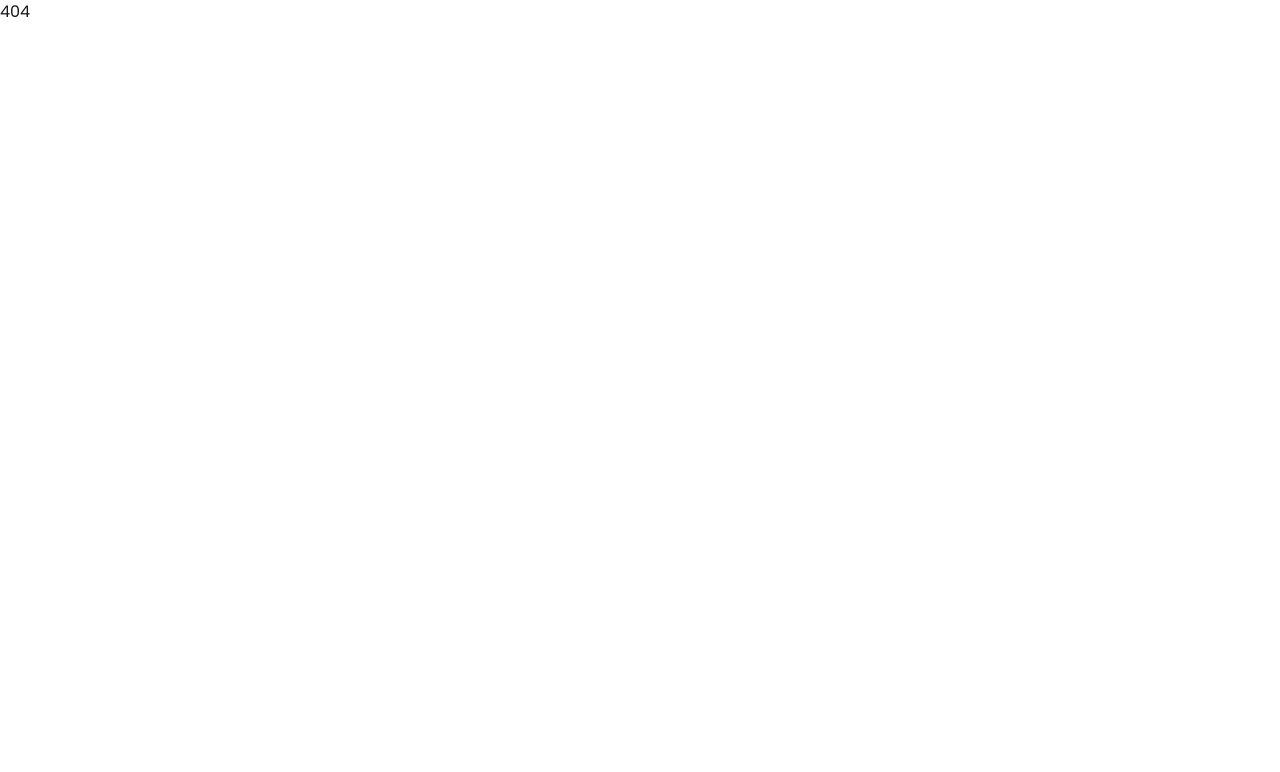
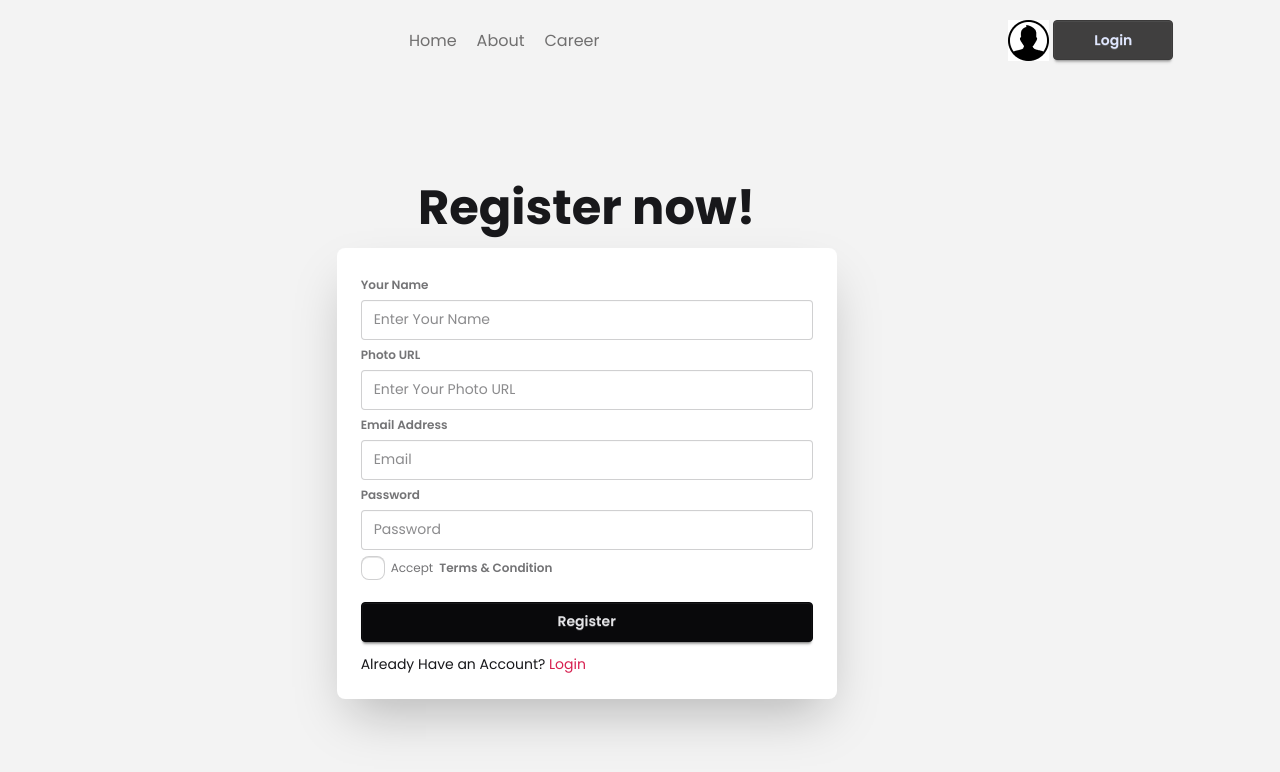
Before and after one commit to ahmed-1430/dragon-news-web-project, a React (Vite) app: page /auth/register in a window 1280 px wide. Shown: the top 772 px of the page. Built offline with nearby package versions, Linux system fonts and the light colour scheme; no server answers.

Commit message:
Register and logout function added

```diff
--- a/package.json
+++ b/package.json
@@ -11,6 +11,7 @@
   },
   "dependencies": {
     "date-fns": "^4.1.0",
+    "firebase": "^12.4.0",
     "react": "^19.1.1",
     "react-dom": "^19.1.1",
     "react-fast-marquee": "^1.6.5",
--- a/src/Components/HomeLayout/LeftAside.jsx
+++ b/src/Components/HomeLayout/LeftAside.jsx
@@ -3,7 +3,7 @@ import Category from '../Category';
 
 const LeftAside = () => {
     return (
-        <div>
+        <div className='sticky top-0'>
             <Suspense fallback={<span className="loading loading-dots loading-xl"></span>}>
             <Category></Category>
             </Suspense>
--- a/src/Components/NavBar.jsx
+++ b/src/Components/NavBar.jsx
@@ -1,19 +1,35 @@
-import React from 'react';
-import { NavLink } from 'react-router';
+import React, { use } from 'react';
+import { Link, NavLink } from 'react-router';
 import userIcon from "../assets/user.png"
+import { AuthContext } from '../Provider/AuthProvider';
 
 const NavBar = () => {
+    const {user, signOutUser} = use(AuthContext);
+    const handleLogout = ()=>{
+        console.log("User Trying to Logout")
+        signOutUser()
+        .then(()=>{
+            alert("Logout Successfully")
+        })
+        .catch(()=>{
+            alert("Error to Logged You Out")
+        })
+    }
     return (
-        <div className='flex justify-between items-center my-5'>
-            <div></div>
-            <div className='nav flex gap-4 text-accent'>
+        <div className='flex justify-between items-center py-5'>
+            <div>{user&& user.email}</div>
+            <div className='nav flex gap-5 text-accent'>
                 <NavLink to="/">Home</NavLink>
                 <NavLink to="/about">About</NavLink>
                 <NavLink to="/career">Career</NavLink>
             </div>
             <div className='login-btn flex gap-1'>
                 <img src={userIcon} alt="UserIcon" />
-                <button className='btn btn-primary px-10'>Login</button>
+                {
+                    user
+                    ?<button onClick={handleLogout} className='btn btn-primary px-10'>Logout</button>
+                    :<Link to="/auth/login" className='btn btn-primary px-10'>Login</Link>
+                }
             </div>
         </div>
     );
--- /dev/null
+++ b/src/FireBase/FireBase.init.js
@@ -0,0 +1,20 @@
+
+import { initializeApp } from "firebase/app";
+import { getAuth } from "firebase/auth";
+// TODO: Add SDKs for Firebase products that you want to use
+// https://firebase.google.com/docs/web/setup#available-libraries
+
+// Your web app's Firebase configuration
+const firebaseConfig = {
+  apiKey: "AIzaSyB9uElMYH35RDjc_WO8QSDiP_k_e5UuUUc",
+  authDomain: "dragon-news-web-project.firebaseapp.com",
+  projectId: "dragon-news-web-project",
+  storageBucket: "dragon-news-web-project.firebasestorage.app",
+  messagingSenderId: "144640489065",
+  appId: "1:144640489065:web:fdb25d237c3fc05ffb14f8"
+};
+
+// Initialize Firebase
+const app = initializeApp(firebaseConfig);
+
+export const auth = getAuth(app);
--- /dev/null
+++ b/src/Layouts/AuthLayout.jsx
@@ -0,0 +1,16 @@
+import React from 'react';
+import NavBar from '../Components/NavBar';
+import { Outlet } from 'react-router';
+
+const AuthLayout = () => {
+    return (
+        <div className='bg-[#f3f3f3]'>
+            <header className='w-11/12'>
+                <NavBar></NavBar>
+                <Outlet></Outlet>
+            </header>
+        </div>
+    );
+};
+
+export default AuthLayout;
--- /dev/null
+++ b/src/Pages/LoginPage.jsx
@@ -0,0 +1,38 @@
+import React from 'react';
+import { Link } from 'react-router';
+
+const LoginPage = () => {
+    const handleLogin= (e)=>{
+        e.preventDefault()
+        const form=e.target
+        const email = form.email.value
+        const password = form.password.value
+        console.log({email, password});
+    }
+    return (
+        <div className="hero bg-base-200 h-[90vh]">
+            <div className="hero-content flex-col">
+                <div className="text-center">
+                    <h1 className="text-5xl font-bold">Login now!</h1>
+                </div>
+                <div className="card bg-base-100 shadow-2xl">
+                    <div className="card-body lg:w-[500px]">
+                        <form onSubmit={handleLogin}>
+                            <fieldset className="fieldset">
+                            <label className="label">Email Address</label>
+                            <input type="email" name='email' className="input w-full" placeholder="Email" />
+                            <label className="label">Password</label>
+                            <input type="password" name='password' className="input w-full" placeholder="Password" />
+                            <div><a className="link link-hover">Forgot password?</a></div>
+                            <button className="btn btn-neutral mt-4">Login</button>
+                        </fieldset>
+                        </form>
+                        <p>Don't Have an Account?  <Link className={'text-secondary'} to="/auth/register">Register</Link></p>
+                    </div>
+                </div>
+            </div>
+        </div>
+    );
+};
+
+export default LoginPage;
--- /dev/null
+++ b/src/Pages/RegisterPage.jsx
@@ -0,0 +1,58 @@
+import React from 'react';
+import { Link, NavLink } from 'react-router';
+import { use } from 'react';
+import { AuthContext } from '../Provider/AuthProvider';
+
+const RegisterPage = () => {
+    const { createUser, setUser } = use(AuthContext)
+    const handleRegister = (e) => {
+        e.preventDefault()
+        console.log("Clicked")
+        const form = e.target;
+        const name = form.userName.value;
+        const photo = form.photoUrl.value;
+        const email = form.email.value;
+        const password = form.password.value;
+        console.log({ name, photo, email, password });
+        createUser(email, password)
+            .then(result => {
+                const user = result.user;
+                console.log(user)
+                setUser(user)
+            })
+
+    }
+    return (
+        <div className="hero bg-base-200 h-[90vh]">
+            <div className="hero-content flex-col">
+                <div className="text-center">
+                    <h1 className="text-5xl font-bold">Register now!</h1>
+                </div>
+                <div className="card bg-base-100 shadow-2xl">
+                    <div className="card-body lg:w-[500px]">
+                        <form onSubmit={handleRegister}>
+                            <fieldset className="fieldset">
+                                <label className="label font-semibold">Your Name</label>
+                                <input type="text" className="input w-full" name='userName' placeholder="Enter Your Name" />
+                                <label className="label font-semibold">Photo URL</label>
+                                <input type="text" className="input w-full" name='photoUrl' placeholder="Enter Your Photo URL" />
+                                <label className="label font-semibold">Email Address</label>
+                                <input type="email" className="input w-full" name='email' placeholder="Email" />
+                                <label className="label font-semibold">Password</label>
+                                <input type="password" className="input w-full" name='password' placeholder="Password" />
+                                <label className="label">
+                                    <input type="checkbox" className="checkbox" />
+                                    Accept <span className='font-semibold'>Terms & Condition</span>
+                                </label>
+                                <button type="submit" className="btn btn-neutral mt-4">Register</button>
+                            </fieldset>
+                        </form>
+                        <p>Already Have an Account?  <Link className={'text-secondary'} to="/auth/login">Login</Link></p>
+                    </div>
+                </div>
+            </div>
+        </div>
+    );
+};
+
+export default RegisterPage;
--- /dev/null
+++ b/src/Provider/AuthProvider.jsx
@@ -0,0 +1,37 @@
+import React, { createContext, useEffect, useState } from 'react';
+import { auth } from '../FireBase/FireBase.init';
+import { createUserWithEmailAndPassword, onAuthStateChanged, signInWithEmailAndPassword, signOut } from 'firebase/auth';
+
+export const AuthContext = createContext();
+const AuthProvider = ({ children }) => {
+    const [user, setUser] = useState(null);
+    console.log(user)
+
+    const createUser = (email, password) => {
+        return createUserWithEmailAndPassword(auth, email, password)
+    }
+    const loginUser = ()=> {
+        return signInWithEmailAndPassword()
+    }
+    const signOutUser = () => {
+        return signOut(auth)
+    }
+
+    useEffect(() => {
+        const unSubscribe = onAuthStateChanged(auth, (currentUser) => {
+            setUser(currentUser);
+        });
+        return () => {
+            unSubscribe();
+        }
+    }, [])
+    const authData = {
+        user,
+        setUser,
+        createUser,
+        signOutUser
+    };
+    return <AuthContext value={authData}>{children}</AuthContext>;
+};
+
+export default AuthProvider;
--- a/src/main.jsx
+++ b/src/main.jsx
@@ -4,9 +4,12 @@ import './index.css'
 import App from './App.jsx'
 import { RouterProvider } from 'react-router'
 import router from './Routes/Router.jsx'
+import AuthProvider from './Provider/AuthProvider.jsx'
 
 createRoot(document.getElementById('root')).render(
   <StrictMode>
-    <RouterProvider router={router}></RouterProvider>
+    <AuthProvider>
+      <RouterProvider router={router}></RouterProvider>
+    </AuthProvider>
   </StrictMode>,
 )
```
Also changed, not shown: src/Routes/Router.jsx (+14 -1 lines), 1 other file (tests, documents, lock files or other folders).
